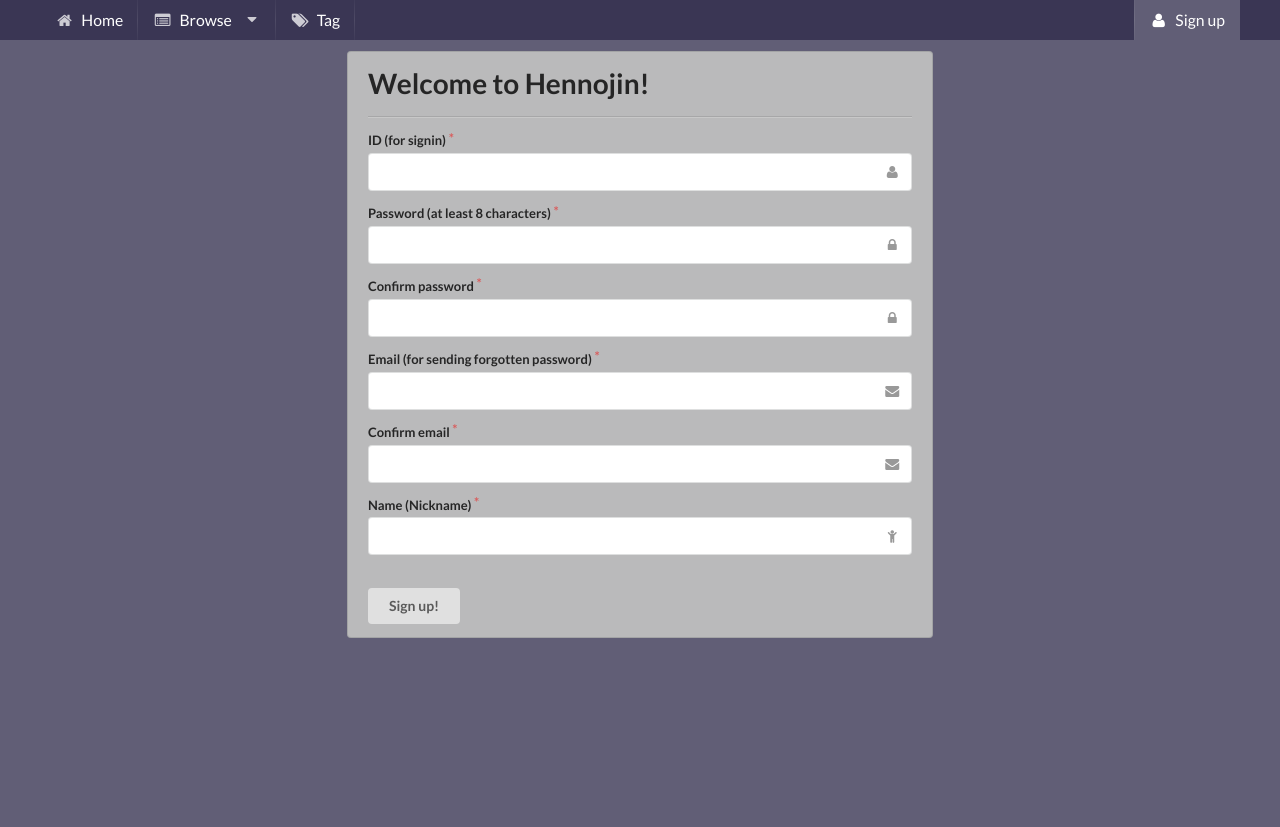
After one commit to noeleon930/Hennojin, a PHP site: page /signup.html in a window 1280 px wide. The commit adds this page. Run offline with PHP 8.4, Linux system fonts and the light colour scheme; some libraries are stand-ins or nearby versions.

Commit message:
Hennojin 0.8.1 :: improve search and sign-up is available

```diff
--- a/css/general.css
+++ b/css/general.css
@@ -73,6 +73,11 @@ body
 .ui.selection.list .list > .item, .ui.selection.list > .item
 {
     color: #36363F;
+}
+
+.ui.message
+{
+    background: #BABABB;
 }
 
 #rightPage
--- /dev/null
+++ b/js/signup.js
@@ -0,0 +1,150 @@
+var bool_signup_id = false;
+var bool_signup_pw = false;
+var bool_signup_email = false;
+var bool_signup_username = false;
+
+$(function ()
+{
+    $("#signup_id").change(function()
+    {
+        bool_signup_id = false;
+        if($("#signup_id").val() != "")
+        {
+            $.get("/hennojin/php/register.php?mode=checkIdAvailable&checkingId=" + $("#signup_id").val().toLowerCase(), function(data, status)
+            {
+                if(data == "available")
+                {
+                    $("#signup_id").parent().parent().removeClass("required");
+                    $("#signup_id").parent().prev().html('ID<i class="checkmark icon"></i>');
+                    bool_signup_id = true;
+                }
+                else
+                {
+                    $("#signup_id").parent().parent().addClass("required");
+                    $("#signup_id").parent().prev().html('ID (not available) <i class="remove icon"></i>');
+                    bool_signup_id = false;
+                }
+            });
+        }
+        else
+        {
+            $("#signup_id").parent().parent().addClass("required");
+            $("#signup_id").parent().prev().html('ID (for signin)');
+            bool_signup_id = false;
+        }
+    });
+
+    $("#signup_pw").change(function()
+    {
+        $("#signup_cpw").val("");
+        bool_signup_pw = false;
+        if($("#signup_pw").val().length >= 8)
+        {
+            $("#signup_pw").parent().parent().removeClass("required");
+            $("#signup_pw").parent().prev().html('Password<i class="checkmark icon"></i>');
+        }
+        else
+        {
+            $("#signup_pw").parent().parent().addClass("required");
+            $("#signup_pw").parent().prev().html('Password (at least 8 characters)<i class="remove icon"></i>');
+            bool_signup_pw = false;
+        }
+    });
+
+    $("#signup_cpw").change(function()
+    {
+        if($("#signup_cpw").val() == $("#signup_pw").val())
+        {
+            $("#signup_cpw").parent().parent().removeClass("required");
+            $("#signup_cpw").parent().prev().html('Confirm password<i class="checkmark icon"></i>');
+            bool_signup_pw = true;
+        }
+        else
+        {
+            $("#signup_cpw").parent().parent().addClass("required");
+            $("#signup_cpw").parent().prev().html('Confirm password (not same)<i class="remove icon"></i>');
+            bool_signup_pw = false;
+        }
+    });
+
+    $("#signup_email").change(function()
+    {
+        $("#signup_cemail").val("");
+        bool_signup_email = false;
+        if($("#signup_email").val().length >= 6)
+        {
+            $("#signup_email").parent().parent().removeClass("required");
+            $("#signup_email").parent().prev().html('Email<i class="checkmark icon"></i>');
+        }
+        else
+        {
+            $("#signup_email").parent().parent().addClass("required");
+            $("#signup_email").parent().prev().html('Email (for sending forgotten password)<i class="remove icon"></i>');
+            bool_signup_email = false;
+        }
+    });
+
+    $("#signup_cemail").change(function()
+    {
+        if($("#signup_cemail").val() == $("#signup_email").val())
+        {
+            $("#signup_cemail").parent().parent().removeClass("required");
+            $("#signup_cemail").parent().prev().html('Confirm email<i class="checkmark icon"></i>');
+            bool_signup_email = true;
+        }
+        else
+        {
+            $("#signup_cemail").parent().parent().addClass("required");
+            $("#signup_cemail").parent().prev().html('Confirm email (not same)<i class="remove icon"></i>');
+            bool_signup_email = false;
+        }
+    });
+
+    $("#signup_username").change(function()
+    {
+        bool_signup_username = false;
+        if($("#signup_username").val().length > 0)
+        {
+            $("#signup_username").parent().parent().removeClass("required");
+            $("#signup_username").parent().prev().html('Name (Nickname)<i class="checkmark icon"></i>');
+            bool_signup_username = true;
+        }
+        else
+        {
+            $("#signup_username").parent().parent().addClass("required");
+            $("#signup_username").parent().prev().html('Name (Nickname) (at least 1 character ^^)<i class="remove icon"></i>');
+            bool_signup_username = false;
+        }
+    });
+
+    $("#signup_submit").click(function()
+    {
+        checkAllFields();
+    });
+});
+
+function checkAllFields()
+{
+    if(bool_signup_id == true && bool_signup_pw == true && bool_signup_email == true && bool_signup_username == true)
+    {
+        $.post("/hennojin/php/register.php?mode=signup&signup_id=" + $("#signup_id").val().toLowerCase() + "&signup_pw=" + $("#signup_cpw").val() + "&signup_email=" + $("#signup_cemail").val() + "&signup_username=" + $("#signup_username").val(), function(data)
+        {
+            if(data == "good")
+            {
+                $("#theForm").html('<h1>Sign-up has been successful!</h1><h3>And we will redirect you to lobby after 5 seconds...</h3>');
+                window.setTimeout(function()
+                {
+                    window.location.href = "index.php";
+                }, 5000);
+            }
+            else
+            {
+                alert('Something goes wrong... Please retry later.');
+            }
+        });
+    }
+    else
+    {
+        alert('Please check all fields are correct!');
+    }
+}
--- /dev/null
+++ b/signup.html
@@ -0,0 +1,125 @@
+<!DOCTYPE html>
+<html>
+
+<head>
+    <!-- Standard Meta -->
+    <meta charset="utf-8" />
+    <meta http-equiv="X-UA-Compatible" content="IE=edge,chrome=1" />
+    <meta name="viewport" content="width=device-width, initial-scale=1.0, maximum-scale=1.0">
+
+    <!-- Site Properities -->
+    <title>Hennojin-Signup</title>
+
+    <!-- CSS -->
+    <link rel="stylesheet" type="text/css" href="ui/semantic.min.css">
+    <link rel="stylesheet" type="text/css" href="css/general.css">
+    <link rel="shortcut icon" href="img/hj.ico">
+
+</head>
+
+<body>
+    <div class="ui fixed large purple inverted menu" style="z-index: 16888">
+        <div id="navbar">
+            <a id="home" class="item" href="index.php">
+                <i class="home icon"></i> Home
+            </a>
+            <div class="ui dropdown item">
+                <i class="browser icon"></i> Browse
+                <i class="dropdown icon"></i>
+                <div class="menu">
+                    <div id="latest" class="item">Latest</div>
+                    <div id="topRated" class="item">Top rated</div>
+                    <div id="mostViewed" class="item">Most viewed</div>
+                    <div class="ui left icon input">
+                        <i class="search icon"></i>
+                        <input id="titleSearch" name="search" placeholder="Search for..." type="text">
+                    </div>
+                </div>
+            </div>
+            <a id="tag" class="item" href="tag.html">
+                <i class="tags icon"></i> Tag
+            </a>
+
+            <div class="right menu">
+                <a class="active item">
+                    <i class="user icon"></i> Sign up
+                </a>
+            </div>
+        </div>
+    </div>
+
+    <div id="mainContainer">
+        <div class="ui grid">
+            <div class="row">
+                <div class="four wide column">
+                </div>
+                <div class="eight wide column">
+                    <div id="theForm" class="ui message main">
+                        <h1 class="ui header">Welcome to Hennojin!</h1>
+                        <div class="ui divider"></div>
+                        <form class="ui form">
+                            <div>
+                                <div class="required field">
+                                    <label>ID (for signin)</label>
+                                    <div class="ui icon input">
+                                        <input id="signup_id" type="text">
+                                        <i class="user icon"></i>
+                                    </div>
+                                </div>
+                                <div class="required field">
+                                    <label>Password (at least 8 characters)</label>
+                                    <div class="ui icon input">
+                                        <input id="signup_pw" type="password">
+                                        <i class="lock icon"></i>
+                                    </div>
+                                </div>
+                                <div class="required field">
+                                    <label>Confirm password</label>
+                                    <div class="ui icon input">
+                                        <input id="signup_cpw" type="password">
+                                        <i class="lock icon"></i>
+                                    </div>
+                                </div>
+                                <div class="required field">
+                                    <label>Email (for sending forgotten password)</label>
+                                    <div class="ui icon input">
+                                        <input id="signup_email" type="text">
+                                        <i class="mail icon"></i>
+                                    </div>
+                                </div>
+                                <div class="required field">
+                                    <label>Confirm email</label>
+                                    <div class="ui icon input">
+                                        <input id="signup_cemail" type="text">
+                                        <i class="mail icon"></i>
+                                    </div>
+                                </div>
+                                <div class="required field">
+                                    <label>Name (Nickname)</label>
+                                    <div class="ui icon input">
+                                        <input id="signup_username" type="text">
+                                        <i class="child icon"></i>
+                                    </div>
+                                </div>
+                                <br>
+                                <div id="signup_submit" class="ui submit button">Sign up!</div>
+                            </div>
+                        </form>
+                    </div>
+                </div>
+                <div class="four wide column">
+                </div>
+            </div>
+        </div>
+    </div>
+
+    <!-- JS -->
+    <script src="http://code.jquery.com/jquery-2.1.3.min.js"></script>
+    <script src="ui/semantic.min.js"></script>
+    <script src="js/init.js"></script>
+    <!-- <script src="js/user.js"></script> -->
+    <script src="js/signup.js"></script>
+    <script src="js/search.js"></script>
+</body>
+
+</html>
```
Also changed, not shown: gallery.php (+5 -2 lines), hennojin/php/register.php (added, +59 -0 lines), index.php (+10 -2 lines), js/user.js (+6 -1 lines), reader.html (+5 -2 lines), search.php (+7 -3 lines), tag.html (+5 -2 lines).
